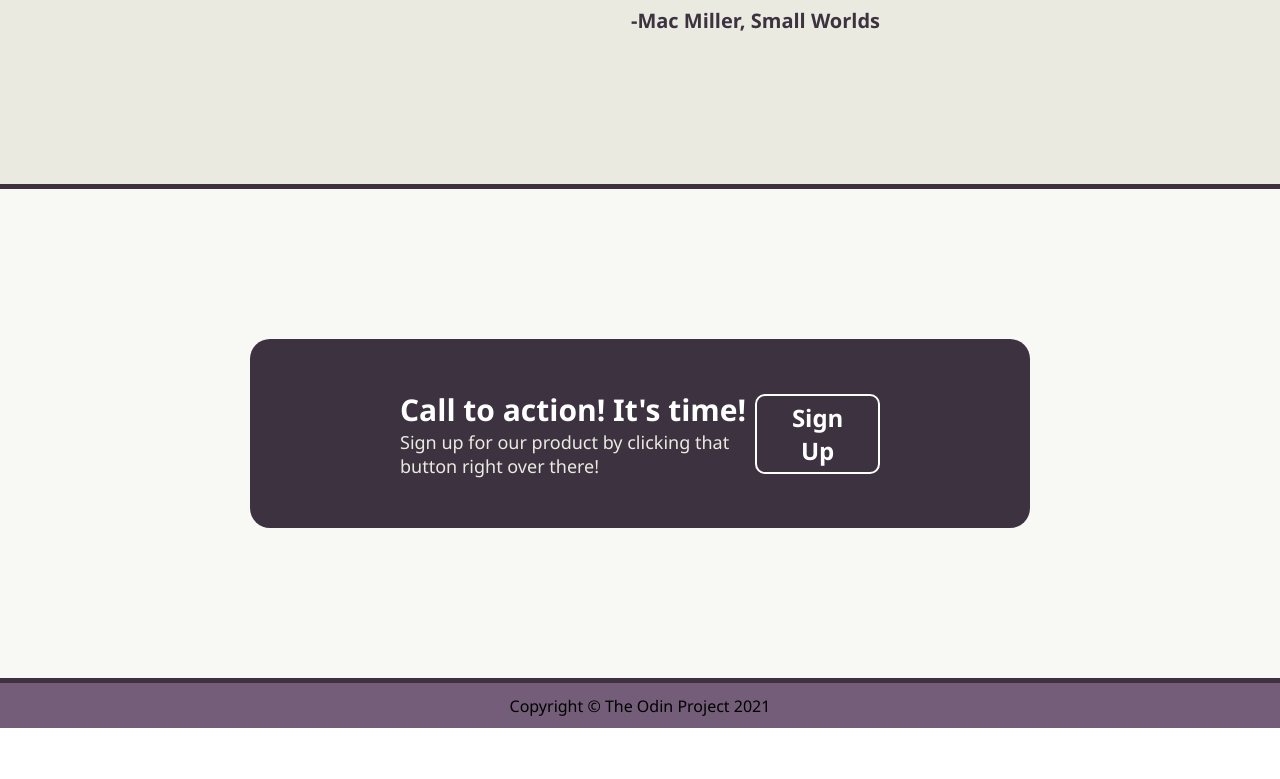
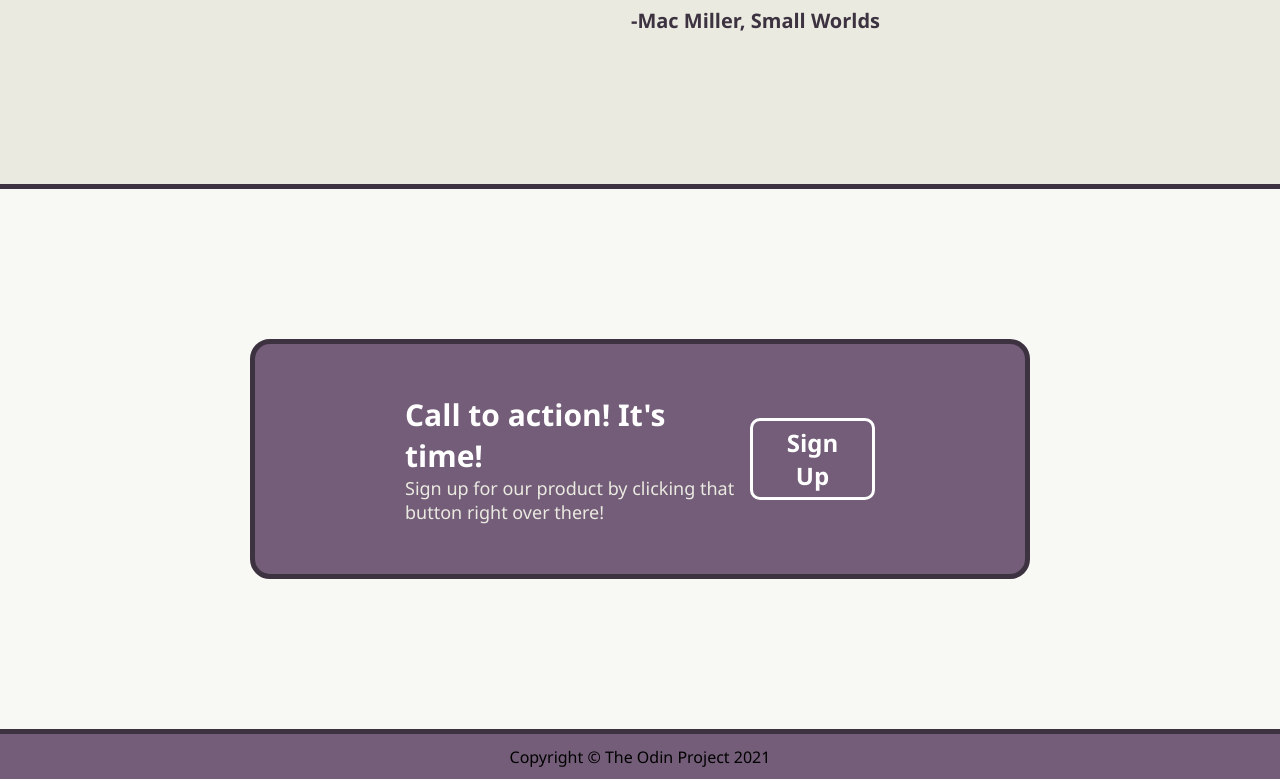
Before and after one commit to jaxonhill/odin-landing-page, a plain HTML site: page index.html in a window 1280 px wide. Shown: the part 1675-2454 px from the top of the page. Before the commit the page ends 2403 px from the top, so only its background shows below. Drawn offline with Linux system fonts and the light colour scheme.

Commit message:
Fix colors on CTA

```diff
--- a/styles.css
+++ b/styles.css
@@ -129,8 +129,9 @@ h2 {
     padding: 50px 150px;
     flex: 1 1 auto;
     justify-content: space-between;
-    background-color: #3d3240;
+    background-color: #735d78;
     align-items: center;
+    border: solid 5px #3d3240;
     border-radius: 20px;
 }
 
@@ -149,8 +150,8 @@ h2 {
     font-size: 24px;
     font-weight: bold;
     color: #fff;
-    background-color: #3d3240;
-    border: solid 2px #fff;
+    background-color: #735d78;
+    border: solid 3px #fff;
     border-radius: 10px;
 }
 
```
